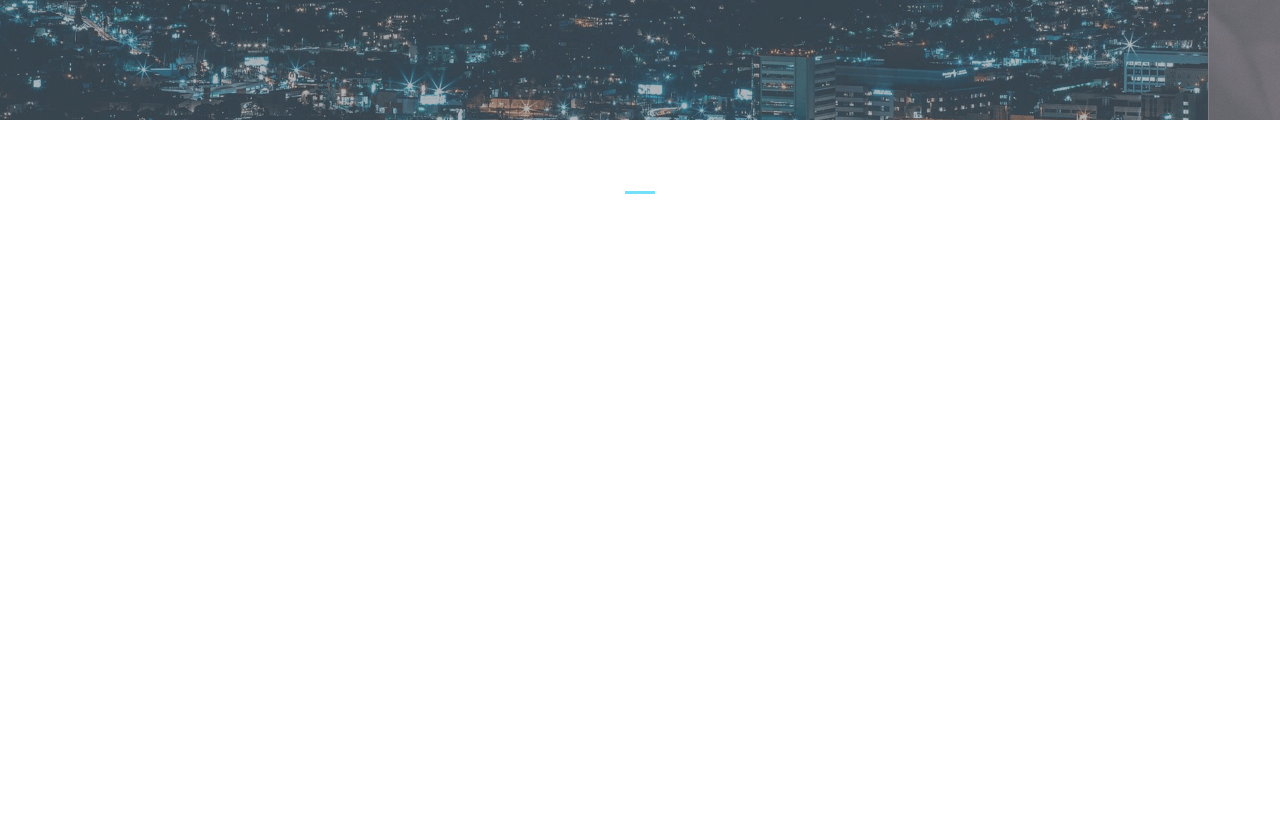
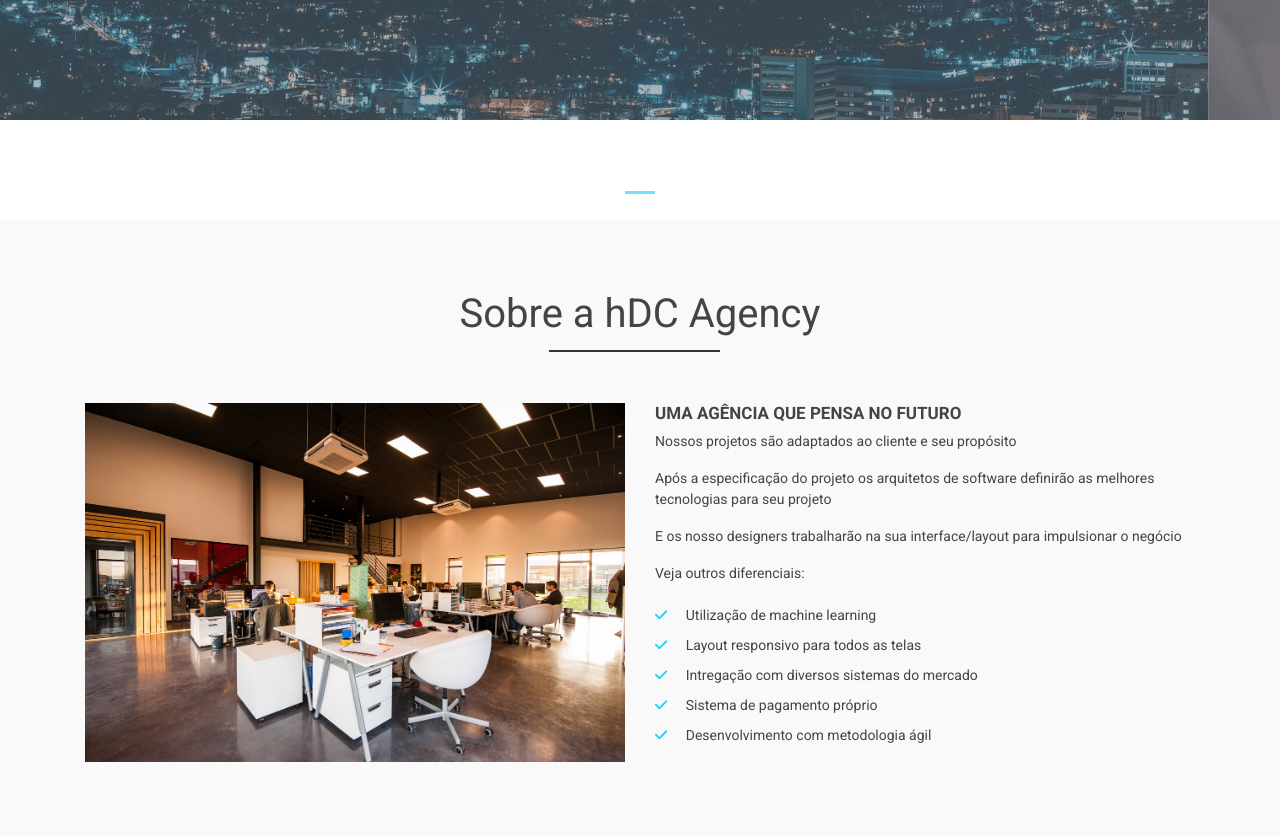
Before and after one commit to jose-lucas-mq/bootstrap, a plain HTML site: page index.html in a window 1280 px wide. Shown: the part 500-1336 px from the top of the page. Before the commit the page ends 800 px from the top, so only its background shows below. Drawn offline with nearby package versions, Linux system fonts and the light colour scheme; files whose address does not match are found by name.

Commit message:
Criando a área de about da empresa

```diff
--- a/css/style.css
+++ b/css/style.css
@@ -101,3 +101,46 @@
 .carousel-indicators .active{
     background-color: #1acff8;
 }
+
+/* ABOUT */
+
+#about-area{
+    background-color: #F9F9F9;
+}
+
+.main-title{
+    color: #444;
+    margin: 0 0 65px 0;
+    font-size: 40px;
+    text-align: center;
+}
+
+.main-title::after{
+    content: "";
+    border-top: 2px solid #333;
+    width: 15%;
+    position: absolute;
+    top: 60px;
+    left: 42%;
+}
+
+.about-title{
+    font-size: 17px;
+    color: #444;
+    text-transform: uppercase;
+    font-weight: bold;
+}
+
+#about-list{
+    list-style: none;
+    padding-left: 0;
+}
+
+#about-list li{
+    line-height: 30px;
+}
+
+#about-list i{
+    color: #1acff8;
+    margin-right: 15px;
+}
--- a/index.html
+++ b/index.html
@@ -120,9 +120,39 @@
                 </a>
 
                 <a href="#mainSlider" class="carousel-control-next" role="button" data-slide="next">
-                        <span class="carousel-control-next-icon" aria-hidden="true"></span>
-                        <span class="sr-only">Next</span>
-                    </a>
+                    <span class="carousel-control-next-icon" aria-hidden="true"></span>
+                    <span class="sr-only">Next</span>
+                </a>
+            </div>
+
+            <div id="about-area">
+                <div class="container">
+                    <div class="row">
+                        <div class="col-12">
+                            <h3 class="main-title">Sobre a hDC Agency</h3>
+
+                        </div>
+                        <div class="col-md-6">
+                            <img src="./img/agencia.jpg" class="img-fluid" alt="">
+                        </div>
+                        <div class="col-md-6">
+                            <h3 class="about-title">Uma agência que pensa no futuro</h3>
+                            <p>Nossos projetos são adaptados ao cliente e seu propósito </p>
+                            <p>Após a especificação do projeto os arquitetos de software definirão as melhores tecnologias para seu projeto</p>
+                            <p>E os nosso designers trabalharão na sua interface/layout para impulsionar o negócio </p>
+                            <p>Veja outros diferenciais: </p>
+
+                            <ul id="about-list">
+                                <li><i class="fas fa-check"></i> Utilização de machine learning</li>
+                                <li><i class="fas fa-check"></i> Layout responsivo para todos as telas</li>
+                                <li><i class="fas fa-check"></i> Intregação com diversos sistemas do mercado</li>
+                                <li><i class="fas fa-check"></i> Sistema de pagamento próprio</li>
+                                <li><i class="fas fa-check"></i> Desenvolvimento com metodologia ágil</li>
+                            </ul>
+
+                        </div>
+                    </div>
+                </div>
             </div>
         </div>
     </main>
```
